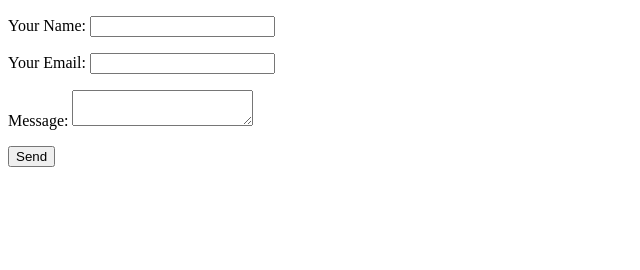
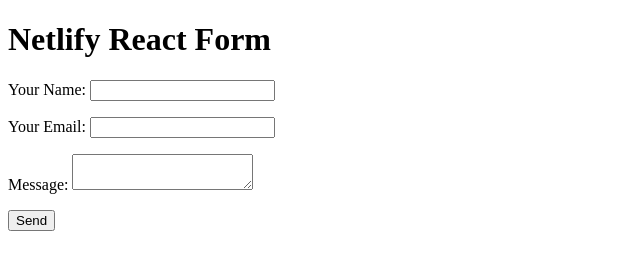
Before and after one commit to sangkukbae/netlify-react-form, a plain HTML site: page index.html in a window 1280 px wide. Shown: the whole page, without its empty margins (0-640 px from the left). Drawn offline with nearby package versions, Linux system fonts and the light colour scheme.

Commit message:
create index.html

```diff
--- a/index.html
+++ b/index.html
@@ -9,6 +9,7 @@
     <script src="https://unpkg.com/babel-standalone@6.15.0/babel.min.js"></script>
   </head>
   <body>
+    <h1>Netlify React Form</h1>
     <form name="contact" netlify netlify-honeypot="bot-field" hidden>
       <input type="text" name="name" />
       <input type="email" name="email" />
```
